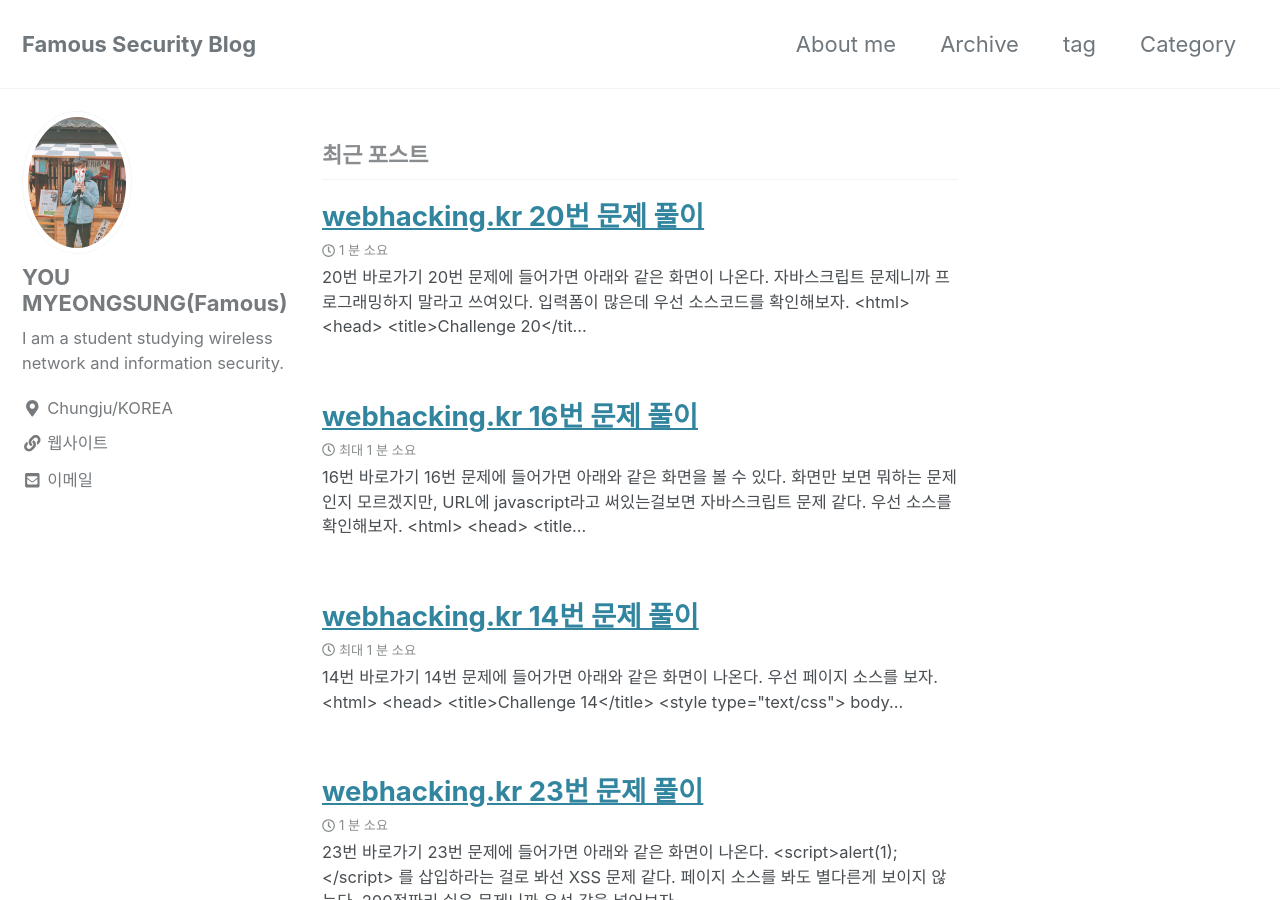
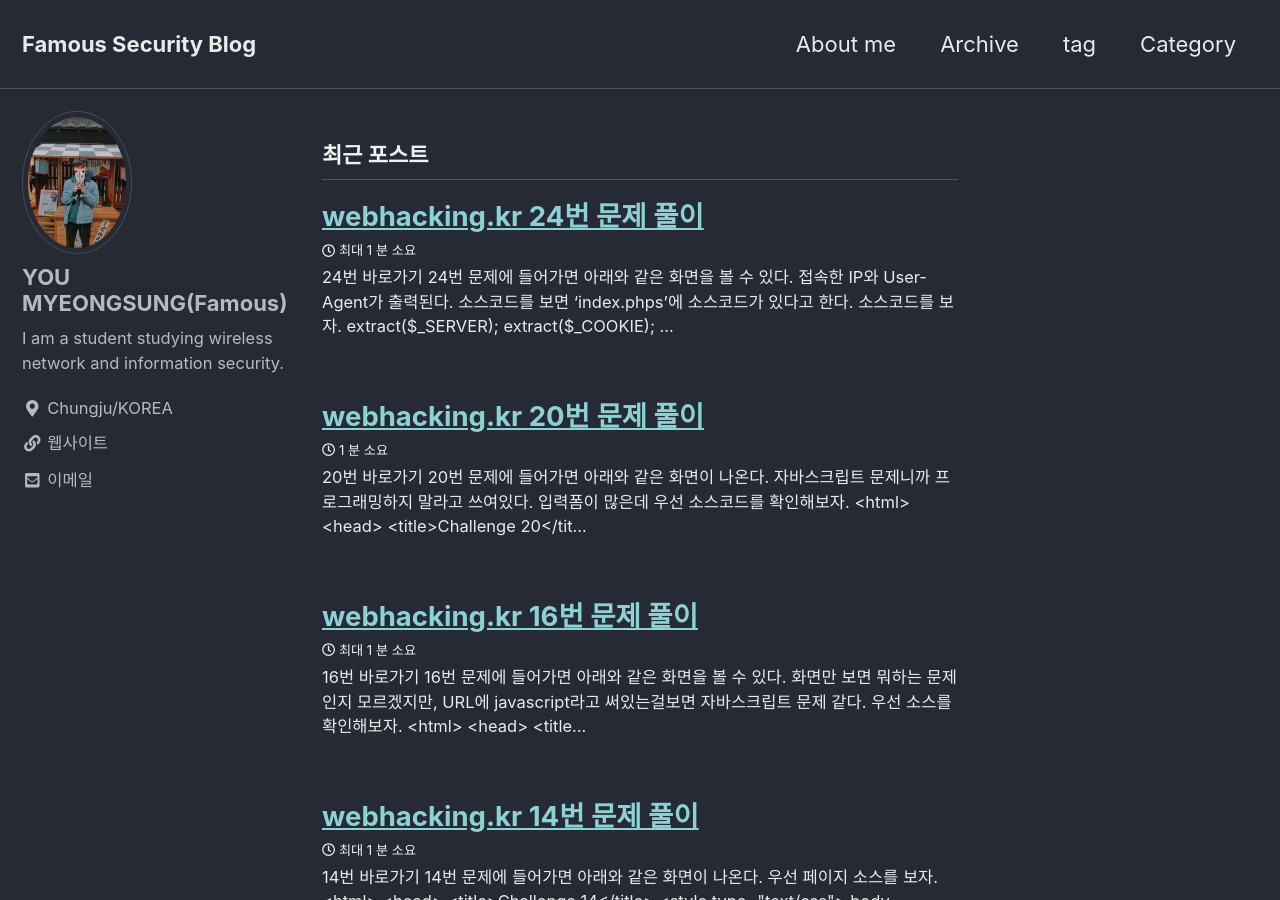
Before and after one commit to Famous7/famous7.github.io, a Jekyll site: the page built from index.html, in a window 1280 px wide and 900 px high. Built offline with Jekyll 4.4.1, drawn with Linux system fonts in a browser that asks for light colours; cached includes are drawn as plain includes; nearby versions of some CDN libraries; the list of posts is cut into pages by our own code; some of the changed text lies outside the part shown.

````diff
--- a/_config.yml
+++ b/_config.yml
@@ -12,7 +12,7 @@
 
 # theme                  : "minimal-mistakes-jekyll"
 # remote_theme           : "mmistakes/minimal-mistakes"
-minimal_mistakes_skin    : "default" # "air", "aqua", "contrast", "dark", "dirt", "neon", "mint", "plum", "sunrise"
+minimal_mistakes_skin    : "dark" # "air", "aqua", "contrast", "dark", "dirt", "neon", "mint", "plum", "sunrise"
 
 # Site Settings
 locale                   : "ko"
--- /dev/null
+++ b/_posts/2019-06-02-webhacking.kr-24.md
@@ -0,0 +1,63 @@
+---
+title: "webhacking.kr 24번 문제 풀이"
+excerpt_separator: "<!--more-->"
+categories:
+  - webhacking
+tags:
+  - webhacking
+  - wargame
+classes: wide
+---
+
+[24번 바로가기](http://webhacking.kr/challenge/bonus/bonus-4/)
+
+24번 문제에 들어가면 아래와 같은 화면을 볼 수 있다. 접속한 IP와 User-Agent가 출력된다.
+
+![24번_1](/img/24번_1.JPG)
+
+소스코드를 보면 'index.phps'에 소스코드가 있다고 한다. 소스코드를 보자.
+
+```php
+extract($_SERVER);
+extract($_COOKIE);
+
+if(!$REMOTE_ADDR) $REMOTE_ADDR=$_SERVER[REMOTE_ADDR];
+
+$ip=$REMOTE_ADDR;
+$agent=$HTTP_USER_AGENT;
+
+
+if($_COOKIE[REMOTE_ADDR])
+{
+$ip=str_replace("12","",$ip);
+$ip=str_replace("7.","",$ip);
+$ip=str_replace("0.","",$ip);
+}
+
+echo("<table border=1><tr><td>client ip</td><td>$ip</td></tr><tr><td>agent</td><td>$agent</td></tr></table>");
+
+if($ip=="127.0.0.1")
+{
+@solve();
+}
+
+else
+{
+echo("<p><hr><center>Wrong IP!</center><hr>");
+}
+```
+
+`extract()` 함수를 사용해 `$_SERVER`, `$_COOKIE`에 있는 값을 변수화 시킨 뒤 접속한 IP가 `127.0.0.1`이면 문제가 풀리는 구조이다.
+쿠키에 `REMOTE_ADDR`이라는 값이 있으면 그 값을 `$ip`에 저장하고 없으면 `$_SERVER[REMOTE_ADDR]`을 `$ip`에 넣는다.
+
+
+`$_SERVER[REMOTE_ADDR]`는 접속하는 IP 헤더에 설정된 src 주소로 설정되기 때문에 localhost인 `127.0.0.1`로 설정할 수 없다.
+따라서 쿠키의 `REMOTE_ADDR`필드에 `127.0.0.1`을 넣어야 한다.
+
+
+문제는 밑에 있는 if문에서 '12', '7.', '0.'이 필터링되는 건데 `str_replace()`함수는 `str_replace("12", "", "1122")`를 넣으면 "1122" 중 가운데 있는 "12"만 변경하기 때문에
+쉽게 우회할 수 있다.
+
+`112277..00..00..1` 을 쿠키에디터 등을 사용해 쿠키의 `REMOTE_ADDR`에 설정하고 새로고침하면 문제가 클리어된다.
+
+![24번_2](/img/24번_2.JPG)
````
Also changed, not shown: _posts/2019-06-02-webhacking.kr-16.md (+2 -2 lines), img/24번_1.JPG (added), img/24번_2.JPG (added).
